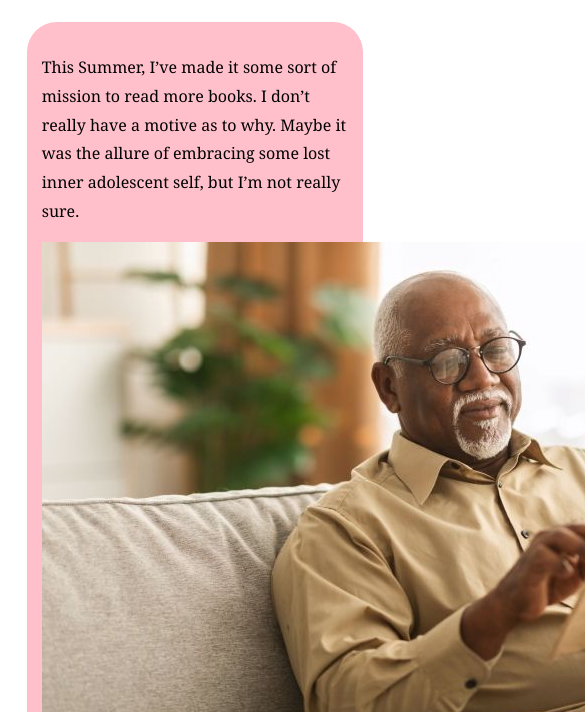
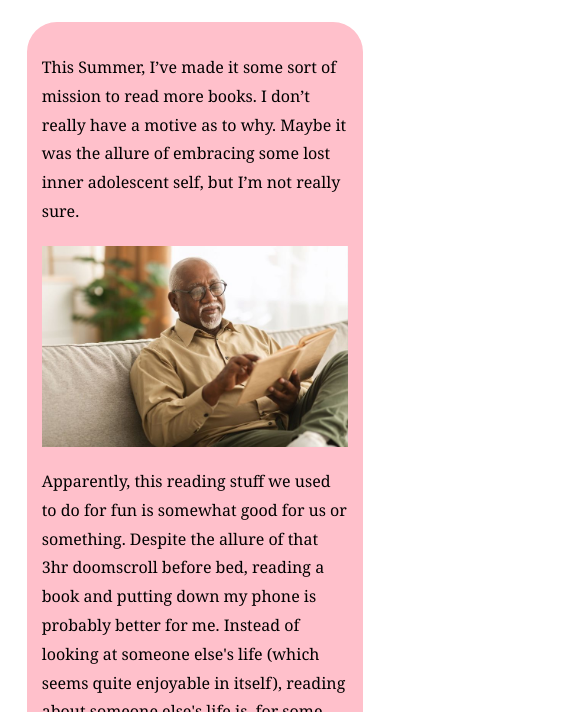
Before and after one commit to Colemate110/YBGCP, an Eleventy site: page posts/Summer-Reading-and-Sports.md in a window 390 px wide. Shown: the part 132-844 px from the top of the page, 585 px wide, since content can reach past the window. Built offline with nearby package versions, Linux system fonts and the light colour scheme; Eleventy itself is replaced by a stand-in of ours; files that its build step writes are made by us from their sources.

Commit message:
Fix mobile blog images

```diff
--- a/css/postmaster.css
+++ b/css/postmaster.css
@@ -24,10 +24,13 @@ body{
     padding-right: 20px;
     min-height: 575px;
     line-height: 1.8;
+    overflow-x: hidden;
 
 
 
-
+* {
+    box-sizing: border-box;
+}
 }
 
 #footer
@@ -75,3 +78,16 @@ a:hover{
   margin-bottom: 10px;
   text-align: center;
 }
+
+
+
+* {
+    box-sizing: border-box;
+}
+
+#entries img {
+    max-width: 100% !important;
+    height: auto !important;
+    display: block !important;
+    margin: 20px auto !important;
+}
```
Also changed, not shown: 20 other files.
